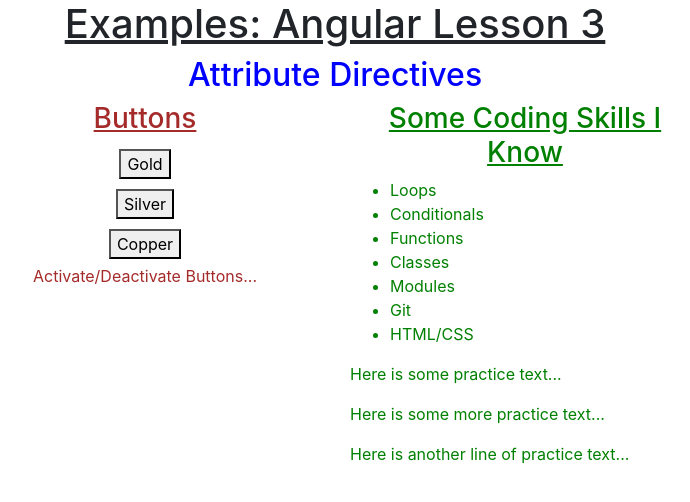
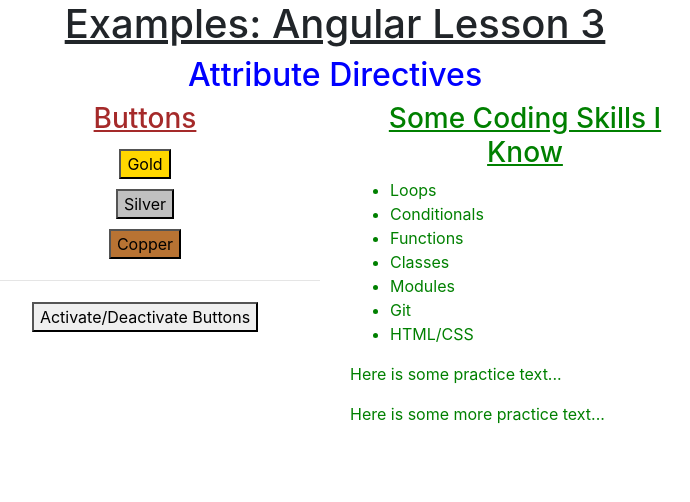
Before and after one commit to LaunchCodeEducation/angular-lc101-projects, an Angular app in the folder lesson3/examples/: page / in a window 1280 px wide. Shown: the top 502 px of the page, without its empty margins (305-995 px from the left). Built offline with nearby package versions, Linux system fonts and the light colour scheme.

Commit message:
Updated starter code for Angular lesson 3 examples.

```diff
--- a/lesson3/examples/src/app/buttons/buttons.component.css
+++ b/lesson3/examples/src/app/buttons/buttons.component.css
@@ -11,3 +11,15 @@
 button {
    margin: 5px;
 }
+
+.gold {
+   background: gold;
+}
+
+.silver {
+   background: silver;
+}
+
+.copper {
+   background: #b87333 ;
+}
--- a/lesson3/examples/src/app/buttons/buttons.component.html
+++ b/lesson3/examples/src/app/buttons/buttons.component.html
@@ -1,7 +1,7 @@
 <div class="buttons">
    <h3>{{buttonHeading}}</h3>
-   <button>Gold</button> <br>
-   <button>Silver</button> <br>
-   <button>Copper</button>
-   <p>Activate/Deactivate Buttons...</p>
+   <button class="gold">Gold</button> <br>
+   <button class="silver">Silver</button> <br>
+   <button class="copper">Copper</button> <hr>
+   <button>Activate/Deactivate Buttons</button>
 </div>
--- a/lesson3/examples/src/app/skill-set/skill-set.component.html
+++ b/lesson3/examples/src/app/skill-set/skill-set.component.html
@@ -5,5 +5,4 @@
    </ul>
    <p>Here is some practice text...</p>
    <p>Here is some more practice text...</p>
-   <div>Here is another line of practice text...</div>
 </div>
```
